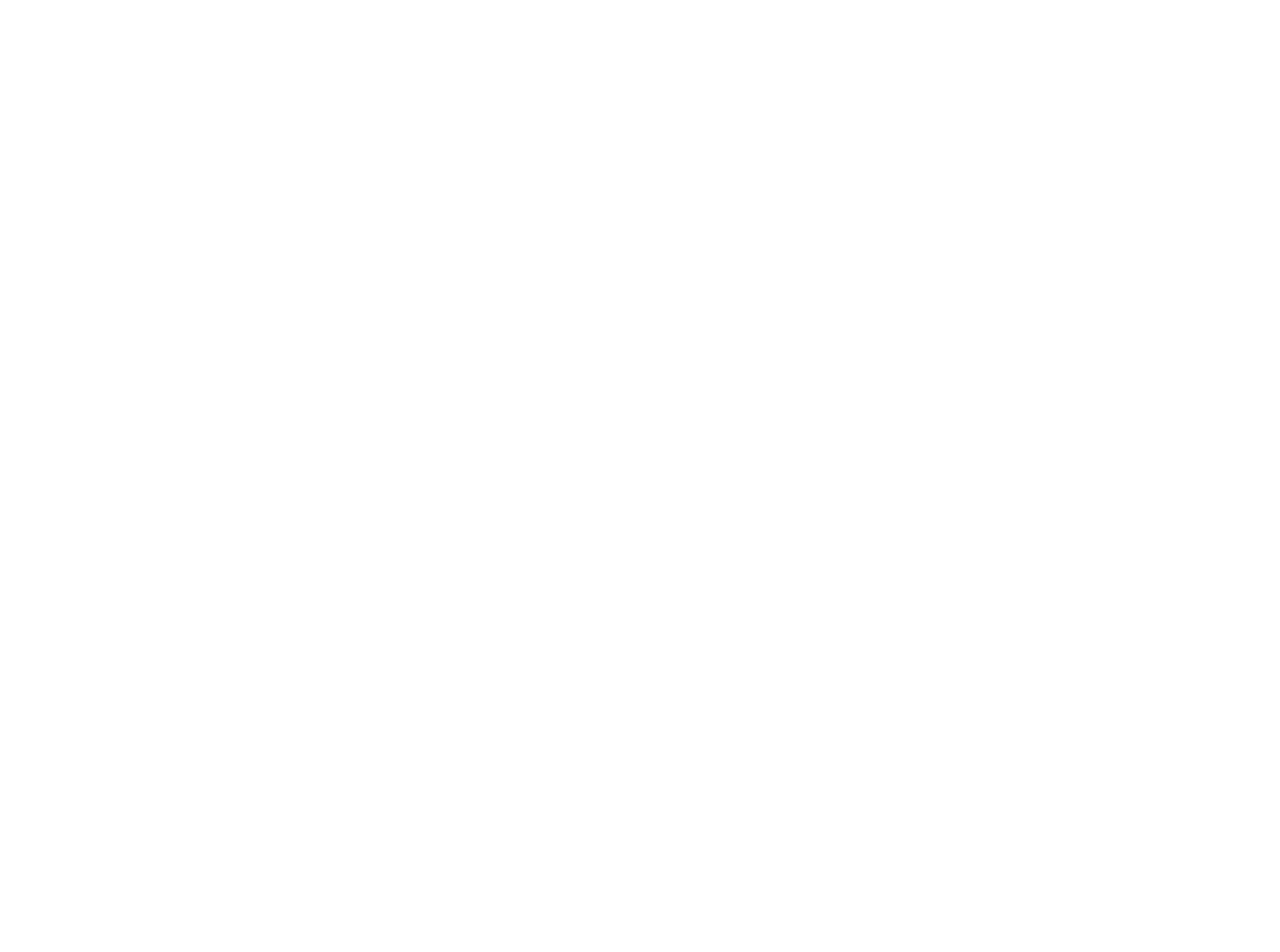
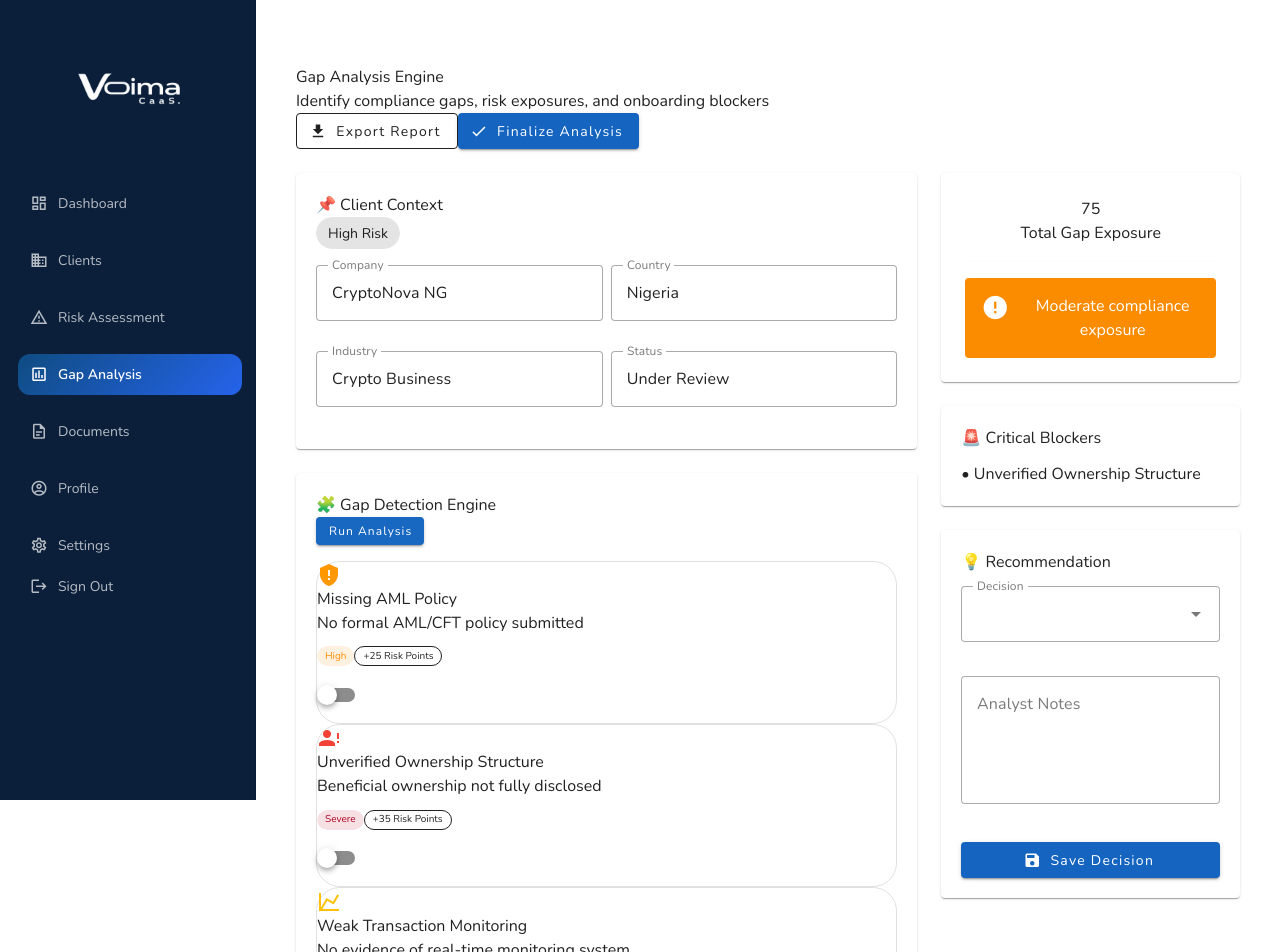
Before and after one commit to Windihotspot/CassOne, a Vue app: page /analysis in a window 1280 px wide. Before the commit this address had no page. Shown: the top 952 px of the page. Before the commit the page ends 800 px from the top, so only its background shows below. Built offline with nearby package versions, Linux system fonts and the light colour scheme; what vue3-apexcharts would draw is missing.

Commit message:
analysis

```diff
--- a/src/components/Layouts/DashSidebar.vue
+++ b/src/components/Layouts/DashSidebar.vue
@@ -77,12 +77,12 @@
     icon: 'mdi mdi-domain',
     route: '/clients'
   },
-  {
-    nav: 'onboarding',
-    label: 'Onboarding',
-    icon: 'mdi mdi-account-plus-outline',
-    route: '/onboarding'
-  },
+  // {
+  //   nav: 'onboarding',
+  //   label: 'Onboarding',
+  //   icon: 'mdi mdi-account-plus-outline',
+  //   route: '/onboarding'
+  // },
   {
     nav: 'risk',
     label: 'Risk Assessment',
@@ -93,7 +93,7 @@
     nav: 'gap',
     label: 'Gap Analysis',
     icon: 'mdi mdi-chart-box-outline',
-    route: '/gap-analysis'
+    route: '/analysis'
   },
   {
     nav: 'documents',
--- a/src/router/index.ts
+++ b/src/router/index.ts
@@ -2,6 +2,7 @@
 import Dashboard from '@/views/Auth/Dashboard.vue'
 import Clients from '@/views/Clients/Clients.vue'
 import RiskAssessment from '@/views/Risk/RiskAssessment.vue'
+import Analysis from '@/views/Gap-Analysis/Analysis.vue'
 
 const router = createRouter({
   history: createWebHistory(import.meta.env.BASE_URL),
@@ -20,6 +21,11 @@
       path: '/risk',
       name: 'risk',
       component: RiskAssessment
+    },
+    {
+      path: '/analysis',
+      name: 'analysis',
+      component: Analysis
     }
   ]
 })
--- /dev/null
+++ b/src/views/Gap-Analysis/Analysis.vue
@@ -0,0 +1,292 @@
+<template>
+  <MainLayout>
+    <v-container fluid class="bg-[#F4F6FA] min-h-screen pa-6">
+      <!-- HEADER -->
+      <div class="flex justify-between items-start mb-6">
+        <div>
+          <h1 class="text-2xl font-bold text-gray-800">Gap Analysis Engine</h1>
+          <p class="text-sm text-gray-500">
+            Identify compliance gaps, risk exposures, and onboarding blockers
+          </p>
+        </div>
+
+        <div class="flex gap-2">
+          <v-btn variant="outlined" prepend-icon="mdi-download"> Export Report </v-btn>
+          <v-btn color="#1565C0" prepend-icon="mdi-check"> Finalize Analysis </v-btn>
+        </div>
+      </div>
+
+      <v-row>
+        <!-- LEFT PANEL -->
+        <v-col cols="12" md="8">
+          <!-- CLIENT CONTEXT -->
+          <v-card class="rounded-2xl pa-5 mb-6 shadow-sm">
+            <div class="flex items-center justify-between mb-4">
+              <h3 class="text-lg font-semibold">📌 Client Context</h3>
+              <v-chip :color="riskColor" variant="tonal"> {{ client.riskLevel }} Risk </v-chip>
+            </div>
+
+            <v-row dense>
+              <v-col cols="12" md="6">
+                <v-text-field v-model="client.name" label="Company" readonly variant="outlined" />
+              </v-col>
+              <v-col cols="12" md="6">
+                <v-text-field
+                  v-model="client.country"
+                  label="Country"
+                  readonly
+                  variant="outlined"
+                />
+              </v-col>
+              <v-col cols="12" md="6">
+                <v-text-field
+                  v-model="client.industry"
+                  label="Industry"
+                  readonly
+                  variant="outlined"
+                />
+              </v-col>
+              <v-col cols="12" md="6">
+                <v-text-field v-model="client.status" label="Status" readonly variant="outlined" />
+              </v-col>
+            </v-row>
+          </v-card>
+
+          <!-- GAP DETECTION -->
+          <v-card class="rounded-2xl pa-5 mb-6 shadow-sm">
+            <div class="flex justify-between items-center mb-4">
+              <h3 class="text-lg font-semibold">🧩 Gap Detection Engine</h3>
+              <v-btn size="small" color="primary" @click="runGapAnalysis"> Run Analysis </v-btn>
+            </div>
+
+            <div class="space-y-3">
+              <div
+                v-for="gap in gaps"
+                :key="gap.id"
+                class="p-4 rounded-xl border flex justify-between items-start"
+                :class="gapBorder(gap.severity)"
+              >
+                <div class="flex gap-3">
+                  <v-icon :color="gapIconColor(gap.severity)">
+                    {{ gap.icon }}
+                  </v-icon>
+
+                  <div>
+                    <p class="font-semibold text-gray-800">{{ gap.title }}</p>
+                    <p class="text-xs text-gray-500">{{ gap.description }}</p>
+
+                    <div class="flex gap-2 mt-2">
+                      <v-chip size="x-small" :color="gapColor(gap.severity)" variant="tonal">
+                        {{ gap.severity }}
+                      </v-chip>
+                      <v-chip size="x-small" variant="outlined">
+                        +{{ gap.impact }} Risk Points
+                      </v-chip>
+                    </div>
+                  </div>
+                </div>
+
+                <v-switch v-model="gap.resolved" color="success" hide-details />
+              </div>
+            </div>
+          </v-card>
+
+          <!-- COMPLIANCE CATEGORIES -->
+          <v-card class="rounded-2xl pa-5 shadow-sm">
+            <h3 class="text-lg font-semibold mb-4">📊 Compliance Coverage</h3>
+
+            <div class="space-y-4">
+              <div v-for="cat in categories" :key="cat.name">
+                <div class="flex justify-between mb-1">
+                  <span class="text-sm font-medium">{{ cat.name }}</span>
+                  <span class="text-xs text-gray-500">{{ cat.score }}%</span>
+                </div>
+
+                <v-progress-linear
+                  :model-value="cat.score"
+                  height="8"
+                  rounded
+                  :color="cat.score > 80 ? 'success' : cat.score > 50 ? 'warning' : 'error'"
+                />
+              </div>
+            </div>
+          </v-card>
+        </v-col>
+
+        <!-- RIGHT PANEL -->
+        <v-col cols="12" md="4">
+          <!-- SUMMARY SCORE -->
+          <v-card class="rounded-2xl pa-6 mb-6 shadow-md text-center">
+            <div class="text-4xl font-bold" :class="riskText">
+              {{ totalGapScore }}
+            </div>
+            <div class="text-sm text-gray-500">Total Gap Exposure</div>
+
+            <v-divider class="my-4" />
+
+            <v-alert :type="riskAlert">
+              {{ riskMessage }}
+            </v-alert>
+          </v-card>
+
+          <!-- BLOCKERS -->
+          <v-card class="rounded-2xl pa-5 mb-6 shadow-sm">
+            <h3 class="text-sm font-bold mb-3">🚨 Critical Blockers</h3>
+
+            <ul class="text-xs space-y-2">
+              <li v-for="b in blockers" :key="b">• {{ b }}</li>
+            </ul>
+          </v-card>
+
+          <!-- RECOMMENDATION -->
+          <v-card class="rounded-2xl pa-5 shadow-sm">
+            <h3 class="text-sm font-bold mb-3">💡 Recommendation</h3>
+
+            <v-select
+              v-model="recommendation"
+              :items="['Reject', 'On Hold', 'Conditional Approval', 'Proceed to Onboarding']"
+              label="Decision"
+              variant="outlined"
+            />
+
+            <v-textarea
+              v-model="notes"
+              label="Analyst Notes"
+              rows="4"
+              variant="outlined"
+              class="mt-3"
+            />
+
+            <v-btn block color="#1565C0" class="mt-4" prepend-icon="mdi-content-save">
+              Save Decision
+            </v-btn>
+          </v-card>
+        </v-col>
+      </v-row>
+    </v-container>
+  </MainLayout>
+</template>
+
+<script setup>
+import { ref, computed } from 'vue'
+import MainLayout from '@/components/Layouts/MainLayout.vue'
+
+/**
+ * CLIENT
+ */
+const client = ref({
+  name: 'CryptoNova NG',
+  country: 'Nigeria',
+  industry: 'Crypto Business',
+  status: 'Under Review',
+  riskLevel: 'High'
+})
+
+/**
+ * GAPS ENGINE
+ */
+const gaps = ref([
+  {
+    id: 1,
+    title: 'Missing AML Policy',
+    description: 'No formal AML/CFT policy submitted',
+    severity: 'High',
+    impact: 25,
+    icon: 'mdi-shield-alert',
+    resolved: false
+  },
+  {
+    id: 2,
+    title: 'Unverified Ownership Structure',
+    description: 'Beneficial ownership not fully disclosed',
+    severity: 'Severe',
+    impact: 35,
+    icon: 'mdi-account-alert',
+    resolved: false
+  },
+  {
+    id: 3,
+    title: 'Weak Transaction Monitoring',
+    description: 'No evidence of real-time monitoring system',
+    severity: 'Medium',
+    impact: 15,
+    icon: 'mdi-chart-line',
+    resolved: false
+  }
+])
+
+/**
+ * CATEGORIES
+ */
+const categories = ref([
+  { name: 'AML Compliance', score: 45 },
+  { name: 'Regulatory Standing', score: 70 },
+  { name: 'Operational Risk', score: 60 },
+  { name: 'Geographic Exposure', score: 40 }
+])
+
+/**
+ * BLOCKERS
+ */
+const blockers = computed(() =>
+  gaps.value.filter((g) => g.severity === 'Severe' && !g.resolved).map((g) => g.title)
+)
+
+/**
+ * SUMMARY SCORE
+ */
+const totalGapScore = computed(() =>
+  gaps.value.reduce((sum, g) => sum + (g.resolved ? 0 : g.impact), 0)
+)
+
+/**
+ * RECOMMENDATION STATE
+ */
+const recommendation = ref('')
+const notes = ref('')
+
+/**
+ * ENGINE
+ */
+const runGapAnalysis = () => {
+  console.log('Running gap analysis...')
+}
+
+/**
+ * UI HELPERS
+ */
+const gapColor = (s) => (s === 'Severe' ? 'error' : s === 'High' ? 'warning' : 'info')
+
+const gapBorder = (s) =>
+  s === 'Severe'
+    ? 'border-red-300 bg-red-50'
+    : s === 'High'
+      ? 'border-orange-300 bg-orange-50'
+      : 'border-yellow-300 bg-yellow-50'
+
+const gapIconColor = (s) => (s === 'Severe' ? 'red' : s === 'High' ? 'orange' : 'amber')
+
+const riskText = computed(() => {
+  if (totalGapScore.value > 80) return 'text-red-600'
+  if (totalGapScore.value > 50) return 'text-orange-500'
+  return 'text-yellow-600'
+})
+
+const riskAlert = computed(() => {
+  if (totalGapScore.value > 80) return 'error'
+  if (totalGapScore.value > 50) return 'warning'
+  return 'info'
+})
+
+const riskMessage = computed(() => {
+  if (totalGapScore.value > 80) return 'Critical compliance failure risk'
+  if (totalGapScore.value > 50) return 'Moderate compliance exposure'
+  return 'Low compliance risk'
+})
+</script>
+
+<style scoped>
+.v-btn {
+  text-transform: none;
+}
+</style>
```
